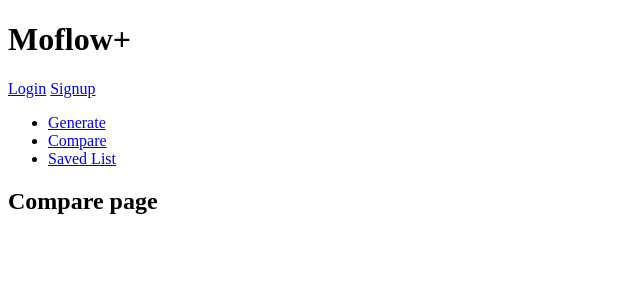
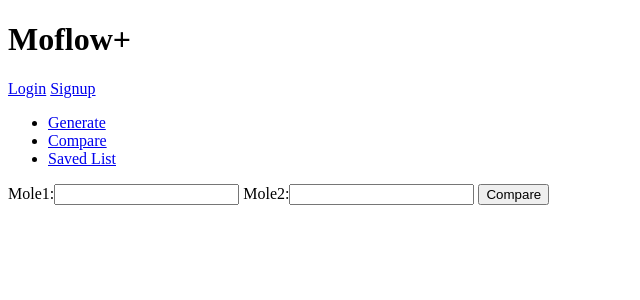
Before and after one commit to Soundpiercer/SMILES-Visualizer-API-Server, a Django app: page /compare in a window 1280 px wide. Shown: the top 300 px of the page, without its empty margins (0-640 px from the left). Run offline with Django 3.2, Linux system fonts and the light colour scheme.

Commit message:
Implement structure of compare view

```diff
--- a/core/forms.py
+++ b/core/forms.py
@@ -6,7 +6,8 @@ class GenerateForm(forms.Form):
 
 
 class CompareForm(forms.Form):
-    pass
+    mole1 = forms.CharField(required=True, max_length=50)
+    mole2 = forms.CharField(required=True, max_length=50)
 
 
 class SavedListForm(forms.Form):
--- a/core/views.py
+++ b/core/views.py
@@ -11,7 +11,7 @@ from django.shortcuts import render, get_object_or_404
 from django.utils import timezone
 from django.views.generic import ListView, DetailView, View
 
-from .forms import GenerateForm
+from .forms import GenerateForm, CompareForm
 from .models import User, Molecular
 
 
@@ -39,7 +39,11 @@ class DetailView(View):
 
 class CompareView(View):
     def get(self, *args, **kwargs):
-        return render(self.request, 'compare.html')
+        form = CompareForm(self.request.GET or None)
+        context = {"form": form}
+        if form.is_valid():
+            context['data'] = form.cleaned_data
+        return render(self.request, "compare.html", context)
 
     def post(self, *args, **kwargs):
         pass
--- a/templates/compare.html
+++ b/templates/compare.html
@@ -4,8 +4,15 @@
   <main>
     <div class="container">
 
-      <h2>Compare page</h2>
+      <form action='{% url "core:compare" %}', method="get">
+        {% csrf_token %}
+        {{form.as_table}}
+        <button type="submit">Compare</button>
+      </form>
+      {% if data %}
+      <p>You compare {{data.mole1}} with {{data.mole2}}</p>
 
+      {% endif %}
     </div>
   </main>
 
--- a/templates/home.html
+++ b/templates/home.html
@@ -6,6 +6,7 @@
     <div class="container">
 
       <form action='{% url "core:home" %}', method="get">
+        {% csrf_token %}
         {{ form|crispy }}
         <button type="submit">Generate</button>
       </form>
```
Also changed, not shown: README.md.
